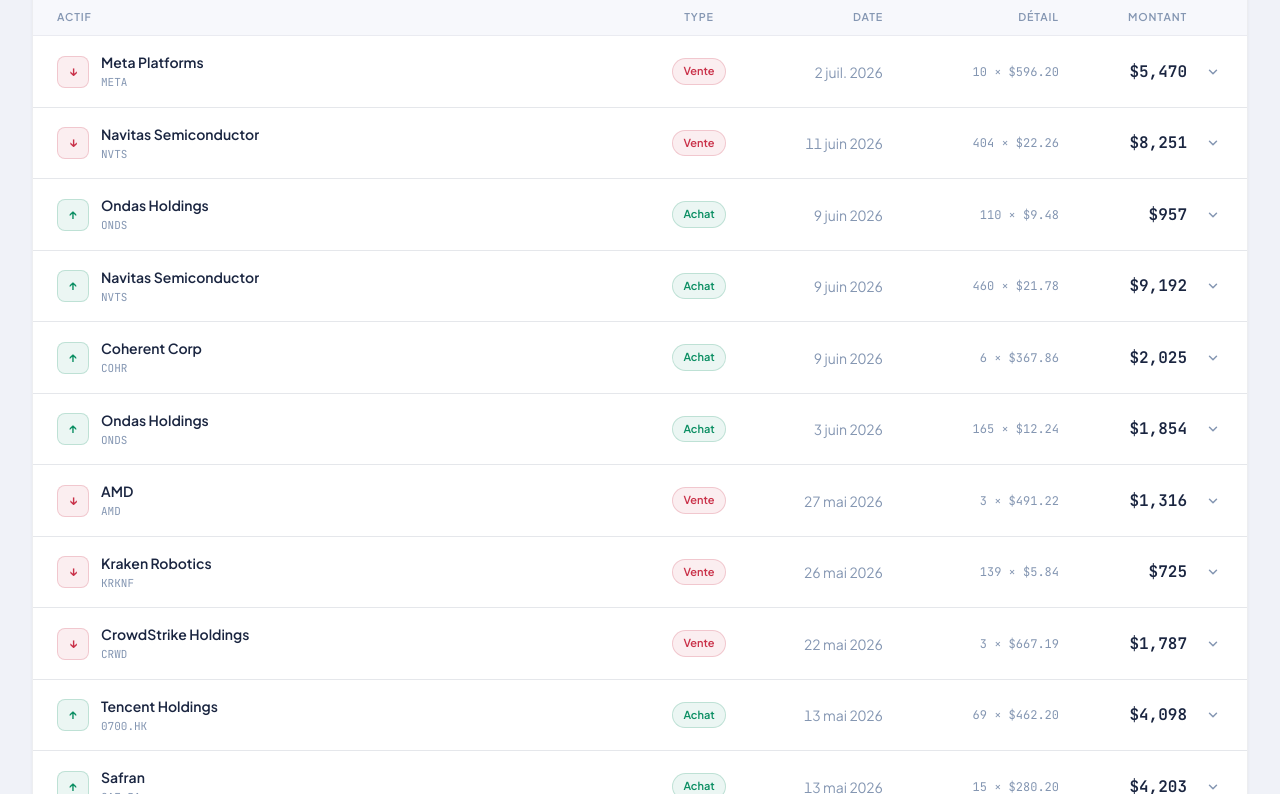
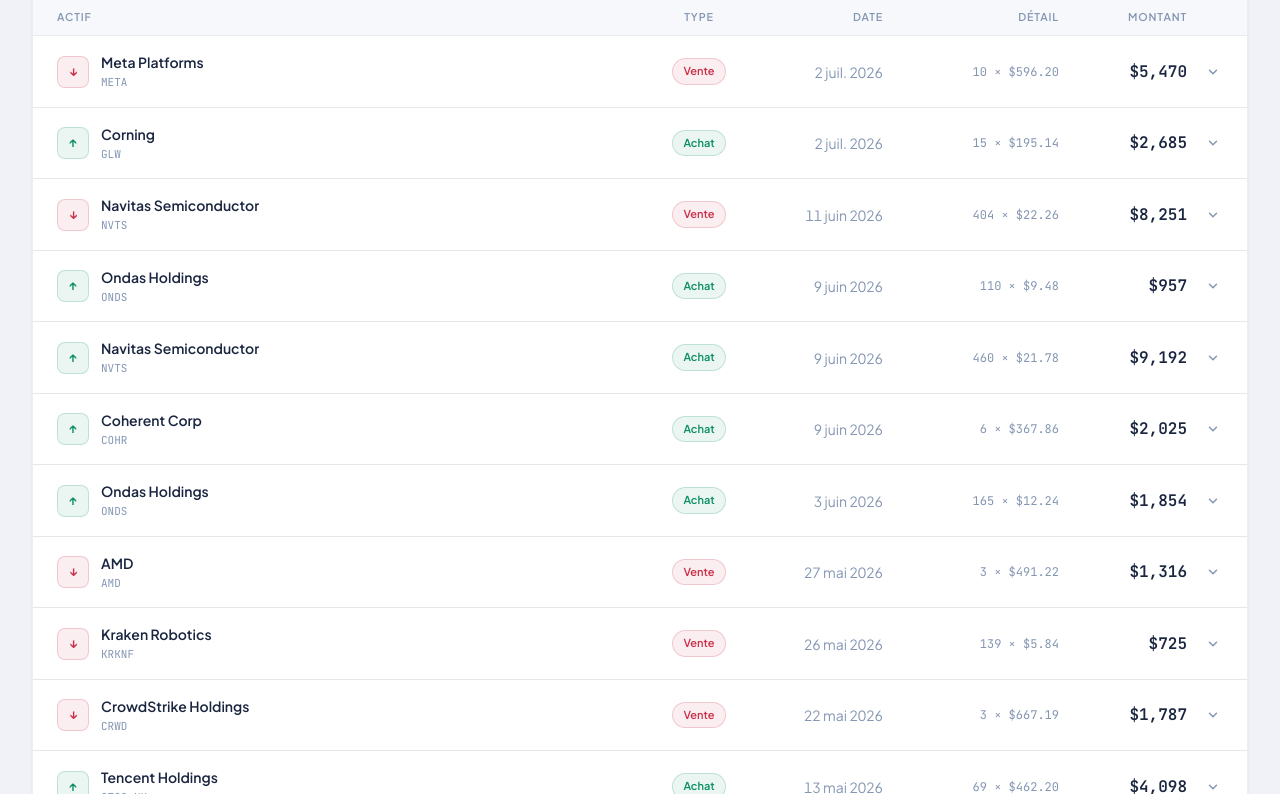
Before and after one commit to perriereti-sys/clermont-student-fund, a Next.js app in the folder clermont-student-fund/: page /mouvements in a window 1280 px wide. Shown: the part 906-1700 px from the top of the page. Built offline with nearby package versions, Linux system fonts and the light colour scheme; no server answers.

Commit message:
feat: ajout Corning (GLW) — bucket Convictions (02/07/2026)

```diff
--- a/clermont-student-fund/app/positions/page.tsx
+++ b/clermont-student-fund/app/positions/page.tsx
@@ -24,7 +24,7 @@
     color: '#D4AF37',
     description:
       'Paris à fort potentiel sur 12 à 24 mois. Sociétés positionnées sur des thématiques de rupture (IA, spatial, quantique). Volatilité acceptée et assumée.',
-    targetCount: 6,
+    targetCount: 7,
     maxWeight: 30,
   },
   {
--- a/clermont-student-fund/components/GeoSection.tsx
+++ b/clermont-student-fund/components/GeoSection.tsx
@@ -34,7 +34,7 @@
 const TICKER_ZONE: Record<string, string> = {
   'SGO.PA': 'europe', 'EL.PA': 'europe', 'VIE.PA': 'europe', 'SAP.DE': 'europe', 'SAN.MC': 'europe', 'SAF.PA': 'europe',
   'PAASI.PA': 'asia', '0700.HK': 'asia',
-  'IONQ': 'americas', 'ASTS': 'americas', 'KRKNF': 'americas', 'META': 'americas', 'CRWD': 'americas', 'MU': 'americas', 'AMD': 'americas', 'ONDS': 'americas', 'COHR': 'americas', 'NVTS': 'americas',
+  'IONQ': 'americas', 'ASTS': 'americas', 'KRKNF': 'americas', 'META': 'americas', 'CRWD': 'americas', 'MU': 'americas', 'AMD': 'americas', 'ONDS': 'americas', 'COHR': 'americas', 'NVTS': 'americas', 'GLW': 'americas',
   'GC=F': 'global', 'BTC-USD': 'global',
 };
 
--- a/clermont-student-fund/components/positions/BucketSection.tsx
+++ b/clermont-student-fund/components/positions/BucketSection.tsx
@@ -39,6 +39,7 @@
     { ticker: 'ONDS', name: 'Ondas Holdings' },
     { ticker: 'COHR', name: 'Coherent Corp' },
     { ticker: 'NVTS', name: 'Navitas Semiconductor' },
+    { ticker: 'GLW',  name: 'Corning' },
   ],
   opportunite: [
     { ticker: 'BTC-USD', name: 'Bitcoin' },
--- a/clermont-student-fund/data/movements.json
+++ b/clermont-student-fund/data/movements.json
@@ -379,6 +379,18 @@
       "justification": "Cession totale de la position Meta Platforms en légère moins-value (-1.8%, -$109.5). Prise de bénéfices sur le thème IA/réseaux sociaux jugée insuffisante par rapport à d'autres convictions du portefeuille ; réallocation du capital vers des positions au meilleur profil risque/rendement."
     }
     ,{
+      "id": "33",
+      "date": "2026-07-02",
+      "type": "BUY",
+      "ticker": "GLW",
+      "name": "Corning",
+      "quantity": 15,
+      "price": 195.14,
+      "currency": "USD",
+      "totalEUR": 2685,
+      "justification": "Ouverture d'une position sur Corning, leader mondial du verre spécialisé et des technologies de fibre optique. L'essor des data centers IA impose une refonte massive des interconnexions réseau, où la photonique (fibre optique, connectivité optique) devient un goulot d'étranglement critique. Corning est un fournisseur clé des hyperscalers pour ces solutions de connectivité haute performance, complétant l'exposition photonique du portefeuille aux côtés de Coherent Corp."
+    }
+    ,{
       "id": "18",
       "date": "2026-05-04",
       "type": "BUY",
--- a/clermont-student-fund/data/portfolio.json
+++ b/clermont-student-fund/data/portfolio.json
@@ -1,5 +1,17 @@
 {
   "positions": [
+    {
+      "id": "21",
+      "name": "Corning",
+      "ticker": "GLW",
+      "type": "action",
+      "sector": "Technologie",
+      "category": "conviction",
+      "quantity": 15,
+      "avgBuyPrice": 195.14,
+      "currency": "USD",
+      "buyDate": "2026-07-02"
+    },
     {
       "id": "20",
       "name": "Navitas Semiconductor",
@@ -223,7 +235,7 @@
       "buyDate": "2026-05-13"
     }
   ],
-  "cashUSD": 33071.12,
+  "cashUSD": 30144.02,
   "initialValueUSD": 100000,
   "startDate": "2026-01-01",
   "baseCurrency": "USD"
```
